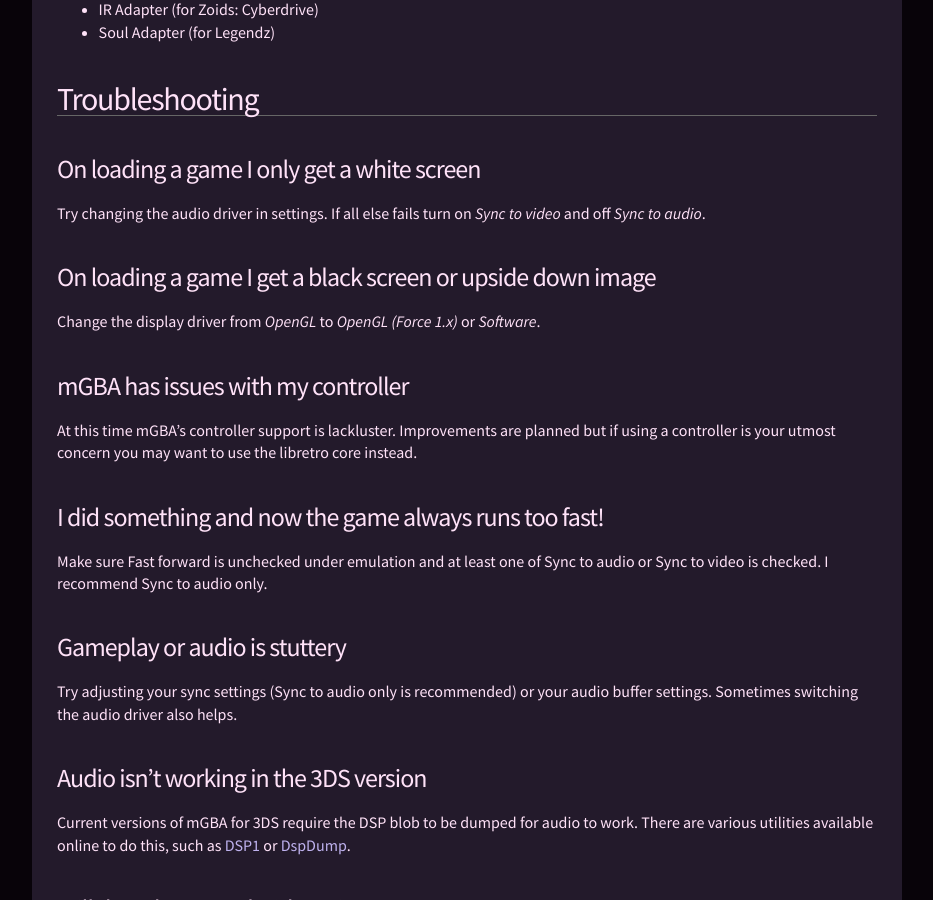
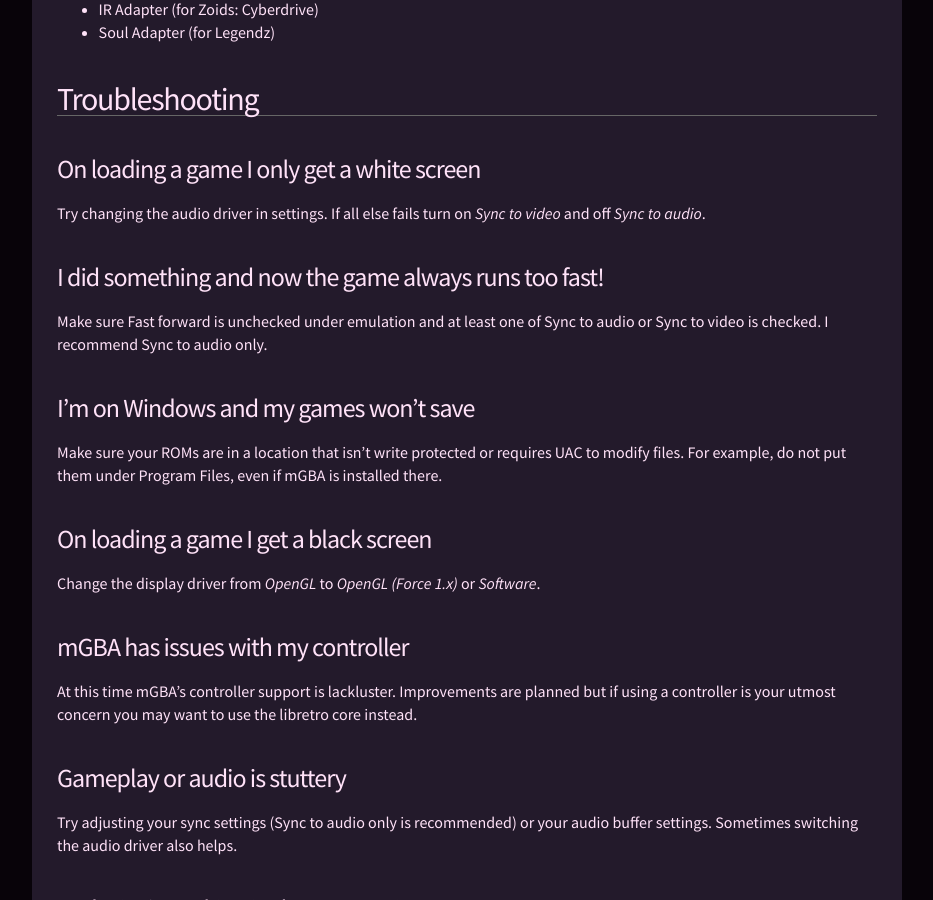
Before and after one commit to mgba-emu/www, a Jekyll site: the page built from faq.markdown, in a window 1280 px wide and 900 px high, scrolled down 2449 px. Shown: the whole window, without its empty margins (77-1010 px from the left). Built offline with Jekyll 4.4.1, drawn with Linux system fonts in a browser that asks for light colours; the table of contents is made by our own code; some of the changed text lies outside the part shown.

Commit message:
FAQ updates

```diff
--- a/faq.markdown
+++ b/faq.markdown
@@ -92,17 +92,21 @@
 
 Try changing the audio driver in settings. If all else fails turn on _Sync to video_ and off _Sync to audio_.
 
-### On loading a game I get a black screen or upside down image
+### I did something and now the game always runs too fast!
+
+Make sure Fast forward is unchecked under emulation and at least one of Sync to audio or Sync to video is checked. I recommend Sync to audio only.
+
+### I'm on Windows and my games won't save
+
+Make sure your ROMs are in a location that isn't write protected or requires UAC to modify files. For example, do not put them under Program Files, even if mGBA is installed there.
+
+### On loading a game I get a black screen
 
 Change the display driver from _OpenGL_ to _OpenGL (Force 1.x)_ or _Software_.
 
 ### mGBA has issues with my controller
 
 At this time mGBA's controller support is lackluster. Improvements are planned but if using a controller is your utmost concern you may want to use the libretro core instead.
-
-### I did something and now the game always runs too fast!
-
-Make sure Fast forward is unchecked under emulation and at least one of Sync to audio or Sync to video is checked. I recommend Sync to audio only.
 
 ### Gameplay or audio is stuttery
 
```
